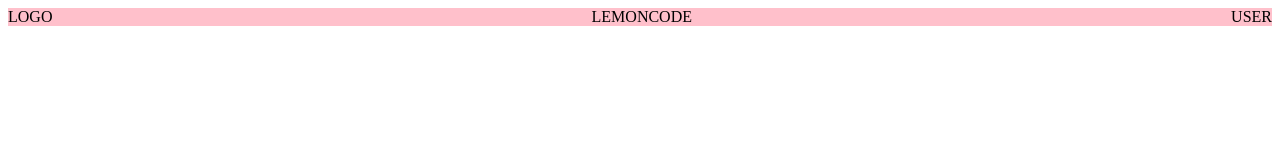
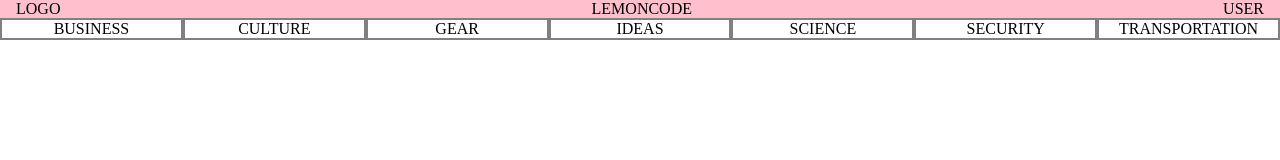
Before and after one commit to rodorro/Layout_Exercise, a website built with Parcel: page Exercise_3/src/index.html in a window 1280 px wide. Built offline with nearby package versions, Linux system fonts and the light colour scheme.

Commit message:
Page menu

```diff
--- a/Exercise_3/src/index.html
+++ b/Exercise_3/src/index.html
@@ -15,6 +15,17 @@
         <div>LEMONCODE</div>
         <div>USER</div>
     </div>
+    <nav>
+        <ul class="menu">
+            <li class="item">BUSINESS</li>
+            <li class="item">CULTURE</li>
+            <li class="item">GEAR</li>
+            <li class="item">IDEAS</li>
+            <li class="item">SCIENCE</li>
+            <li class="item">SECURITY</li>
+            <li class="item">TRANSPORTATION</li>
+        </ul>
+    </nav>
 </body>
 
 </html>
--- a/Exercise_3/src/sass/main.scss
+++ b/Exercise_3/src/sass/main.scss
@@ -1,9 +1,43 @@
+body {
+    margin: 0;
+}
 
 .header {
     display: flex;
     flex-direction: row;
+    align-items: center;
     justify-content: space-between;
-    align-items: center;
-    //padding: 1rem;
+    padding-left: 1rem;
+    padding-right: 1rem;
     background-color: pink;
 }
+
+nav {
+    margin: 0px auto;
+    display: flex;
+    align-items: center;
+}
+
+ul {
+    display: flex;
+    flex-direction: row;
+    justify-content: flex-start;
+    width: 100%;
+    list-style: none;
+    list-style-type: none;
+    margin: 0;
+    -webkit-padding-start: 0;
+}
+
+ul li a {
+    color: black;
+    margin: 0px 10px;
+    padding: 10px;
+    border-radius: 5px;
+}
+
+.menu li {
+    width: 100%;
+    border: 2px grey solid;
+    text-align: center;
+}
```
